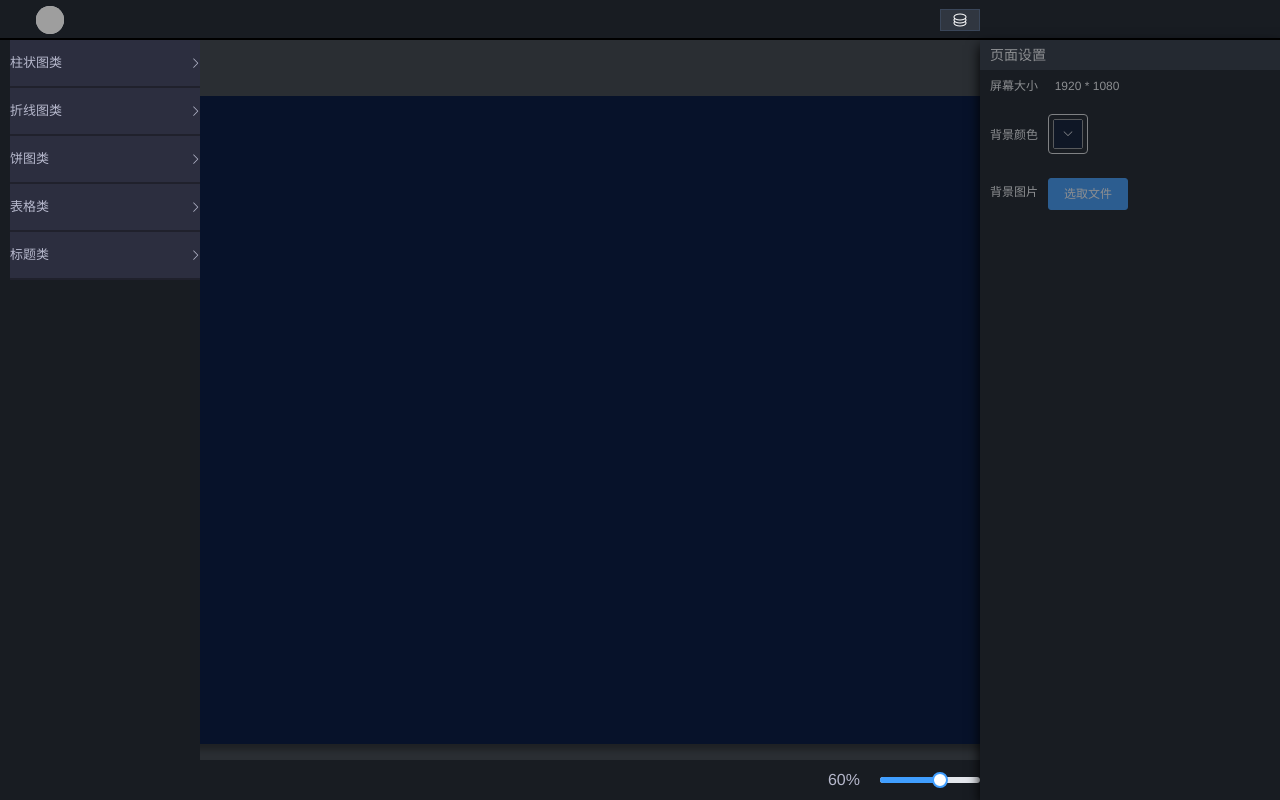
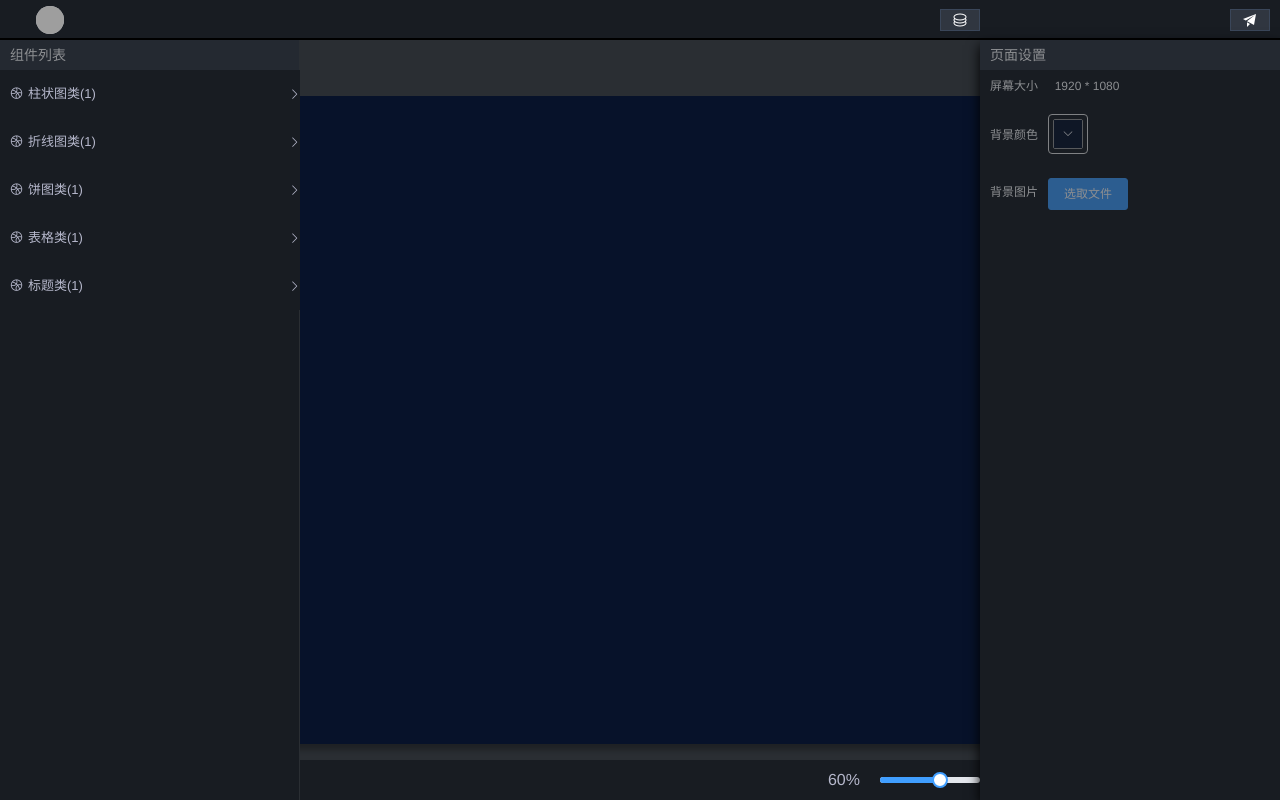
Before and after one commit to zhangyuhuihh/vue-page-produce, a Vue app: page /partComponent in a window 1280 px wide. Built offline with nearby package versions, Linux system fonts and the light colour scheme; grey boxes are pictures that could not be loaded.

Commit message:
第三大版本结束

```diff
--- a/src/views/partComponent/index.vue
+++ b/src/views/partComponent/index.vue
@@ -49,7 +49,7 @@ export default {
 
     .left_container {
       overflow: hidden;
-      width: 200px;
+      width: 300px;
       background-color: #181C22;
     }
     .middle_container {
--- a/src/views/partComponent/leftPart.vue
+++ b/src/views/partComponent/leftPart.vue
@@ -1,13 +1,20 @@
 <template>
   <div class="left_part_container">
+    <div class="ps_title">组件列表</div>
     <div class="left_part_top_choose">
       <el-collapse>
         <template v-for="(item, key) in allCollapseParent">
           <el-collapse-item
-            :title="item.componentDescription.name"
             :name="item.componentDescription.name"
             :key="item.componentDescription.name"
           >
+            <template slot="title">
+              <span>
+                <i class="el-icon-basketball"></i>
+                <span style="margin-left: 5px">{{item.componentDescription.name}}</span>
+                <span>({{allCollapseChild[key].length}})</span>
+              </span>
+            </template>
             <div class="block_container">
               <template v-for="item2 in allCollapseChild[key]">
                 <div
@@ -19,7 +26,7 @@
                   <div class="img_container">
                     <img :src="require(`./images/${item2.componentDescription.img}`)" />
                   </div>
-                  <div>{{item2.componentDescription.name}}</div>
+                  <div class="cell_bottom_text">{{item2.componentDescription.name}}</div>
                 </div>
               </template>
             </div>
@@ -219,6 +226,17 @@ export default {
 .left_part_container {
   // width: 100%;
   height: 100%;
+  border-right: 1px solid #2a2e33;
+  .ps_title {
+    width: 100%;
+    height: 30px;
+    line-height: 30px;
+    background-color: #303640;
+    color: #ffffff;
+    opacity: 0.5;
+    font-size: 14px;
+    padding-left: 10px;
+  }
   .left_part_top_choose {
     height: calc(100% - 50px);
     padding-left: 10px;
@@ -233,23 +251,26 @@ export default {
       display: flex;
       flex-wrap: wrap;
       padding-top: 20px;
-      color: rgb(182, 184, 204);
       .cell_container {
-        width: 100%;
+        width: 90px;
+        height: 90px;
         cursor: pointer;
-        height: 135px;
         display: flex;
         align-items: center;
         flex-direction: column;
         .img_container {
-          width: 150px;
-          padding: 6px;
-          height: 110px;
+          width: 90px;
+          padding: 4px;
+          height: 67px;
           img {
             border-radius: 5px;
             width: 100%;
             height: 100%;
           }
+        }
+        .cell_bottom_text {
+          color: #ffffff;
+          opacity: 0.5;
         }
       }
       .img_container :hover {
@@ -284,9 +305,10 @@ export default {
 
   /deep/ .el-collapse-item__header {
     // width: 139px;
-    background-color: #2c2e3f;
+    background-color: #181c22;
     color: rgb(182, 184, 204);
-    border-bottom: 2px solid #20212c;
+    // border-bottom: 2px solid #20212c;
+    border-bottom: none;
   }
 
   /deep/ .el-collapse {
@@ -296,7 +318,7 @@ export default {
 
   /deep/ .el-collapse-item__wrap {
     border-bottom: none;
-    background-color: #20212b;
+    background-color: #181c22;
   }
 
   // display: flex;
--- a/src/views/partComponent/my_draggable.vue
+++ b/src/views/partComponent/my_draggable.vue
@@ -133,7 +133,7 @@ export default {
       let rightMenu = {}
       rightMenu['isShow'] = true
       this.$nextTick(() => {
-        let mousePosX = e.clientX - 200 // 鼠标位置减去左边的距离
+        let mousePosX = e.clientX - 300 // 鼠标位置减去左边的距离
         let mousePosY = e.clientY - 40 // 鼠标位置减去右边的距离
 
         rightMenu['left'] = mousePosX
--- a/src/views/partComponent/topPart.vue
+++ b/src/views/partComponent/topPart.vue
@@ -12,7 +12,6 @@
           <i class="el-icon-coin"></i>
         </div>
       </el-tooltip>
-      <!-- <el-button @click="handleSave" type="primary" size="small">保存预览</el-button> -->
       <div v-show="isShowLayer" class="top_layer_contaniner">
         <div class="top_layer_title">
           <span>图层</span>
@@ -22,6 +21,13 @@
         </div>
         <Layer></Layer>
       </div>
+    </div>
+    <div class="right_block_two">
+      <el-tooltip popper-class="top_pop_class" effect="dark" content="预览" placement="bottom">
+        <div @click="handleSave" class="coin_icon_c tool_tip_hover">
+          <i class="el-icon-s-promotion"></i>
+        </div>
+      </el-tooltip>
     </div>
   </div>
 </template>
@@ -106,6 +112,16 @@ export default {
         align-items: center;
       }
     }
+  }
+  .right_block_two {
+    position: absolute;
+    right: 10px;
+    height: 40px;
+    line-height: 40px;
+    display: flex;
+    justify-content: center;
+    align-items: center;
+  }
   .coin_icon_c {
     color: #ffffff;
     text-align: center;
@@ -116,5 +132,4 @@ export default {
     border: 1px solid rgba(58, 70, 89, 1);
   }
 }
-}
 </style>
```
Lines whose indentation alone changed are shown as unchanged.
